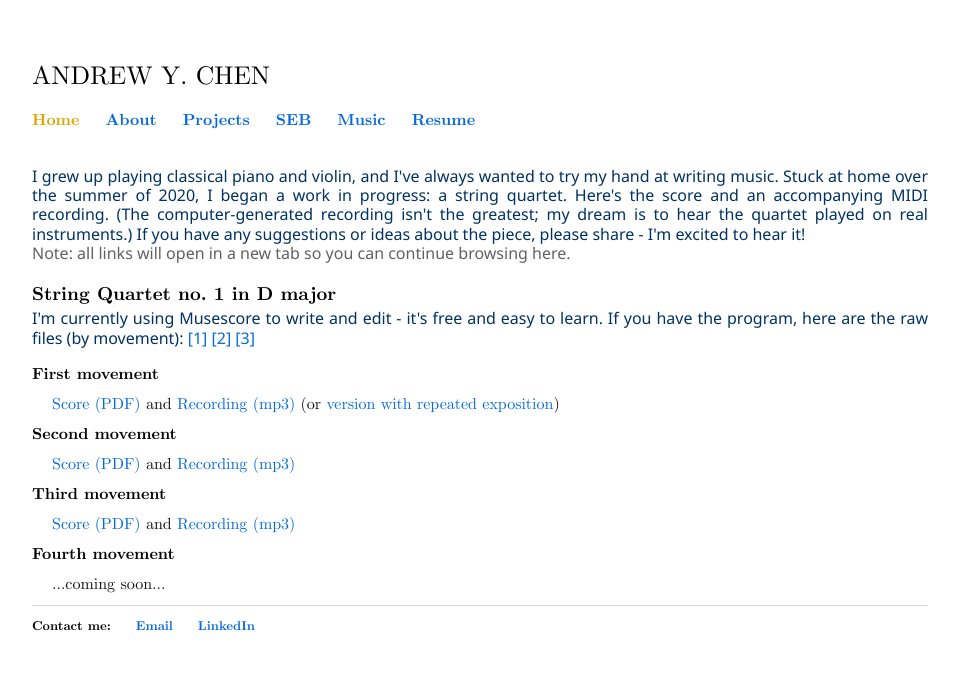
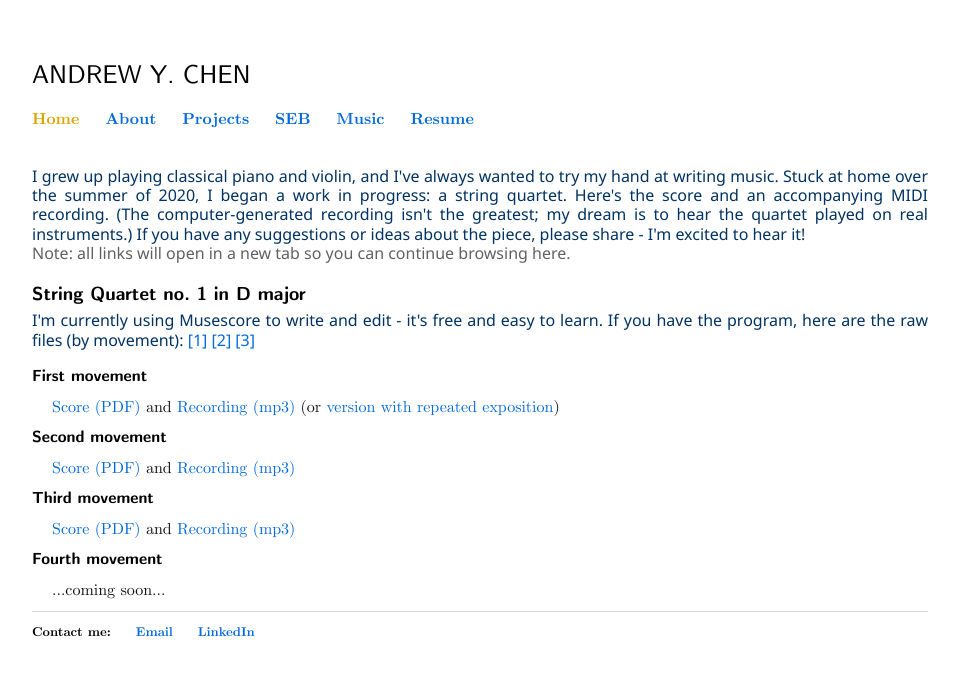
Before and after one commit to carbonheliumnitrogen/carbonheliumnitrogen.github.io, a Jekyll site: the page built from music.html, in a window 1280 px wide. Shown: the top 676 px of the page, without its empty margins (160-1119 px from the left). Built offline with Jekyll 4.4.1, drawn with Linux system fonts in a browser that asks for light colours.

Commit message:
Update main.css

```diff
--- a/css/main.css
+++ b/css/main.css
@@ -10,13 +10,13 @@ body {
 }
 header {
     font-size: 1.6em;
-    font-family:'Computer Modern Serif', 'monospace';
+    font-family:'Computer Modern Sans', 'Sans-Serif';
     color: #000;
     font-weight: 400;
     text-transform: uppercase;
 }
 nav ul, footer ul {
-    font-family:'Computer Modern Serif', 'Sans-Serif';
+    font-family:'Computer Modern Sans', 'Sans-Serif';
     padding-bottom: 20px;
     padding-top: 0px;
     padding-left: 0px;
@@ -39,16 +39,16 @@ a:hover {
 
 h1 {
     font-size: 2em;
-    font-family:'Computer Modern Serif', 'Serif';
+    font-family:'Computer Modern Sans', 'Sans-Serif';
 }
 h2 {
-    font-family:'Computer Modern Serif', 'Serif';
+    font-family:'Computer Modern Sans', 'Sans-Serif';
 }
 h3 {
-    font-family:'Computer Modern Serif', 'Serif';
+    font-family:'Computer Modern Sans', 'Sans-Serif';
 }
 h4 {
-    font-family:'Computer Modern Serif', 'Serif';
+    font-family:'Computer Modern Sans', 'Sans-Serif';
     margin-block-start: -1em;
     margin-block-end: 0em;
 }
```
